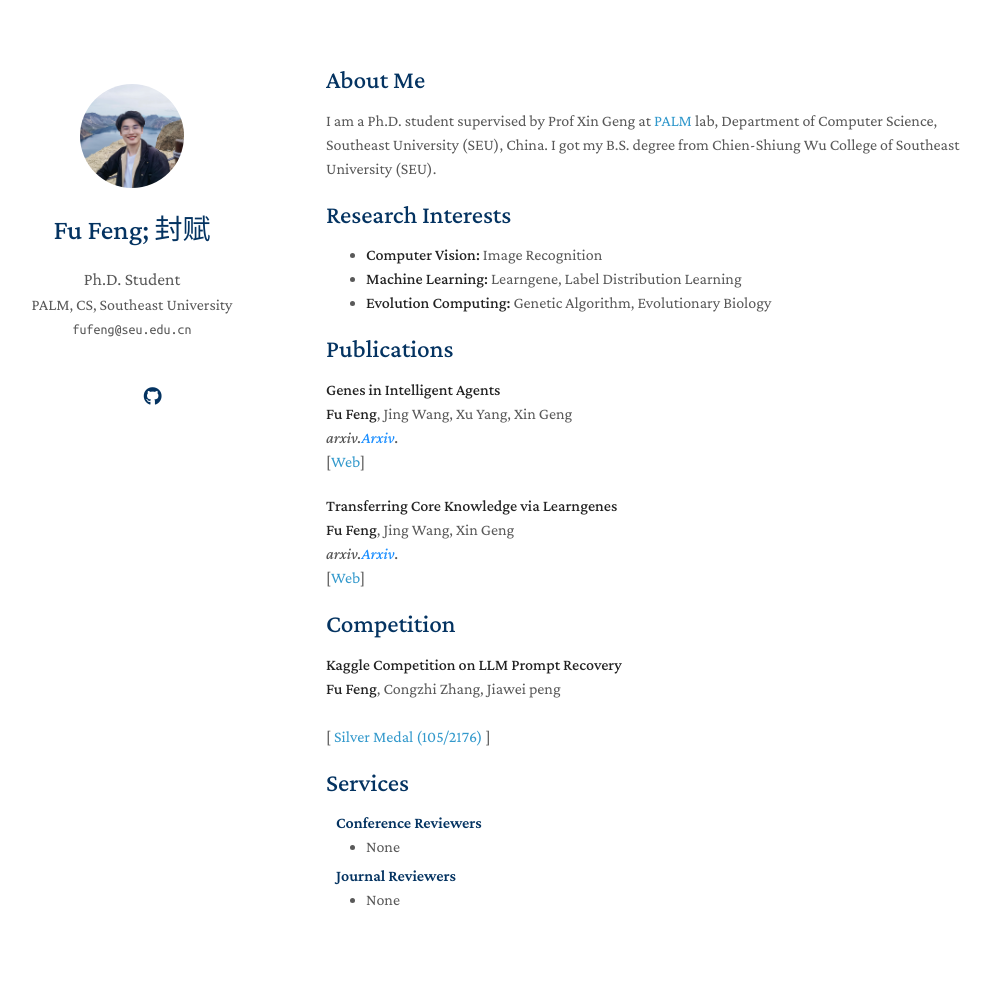
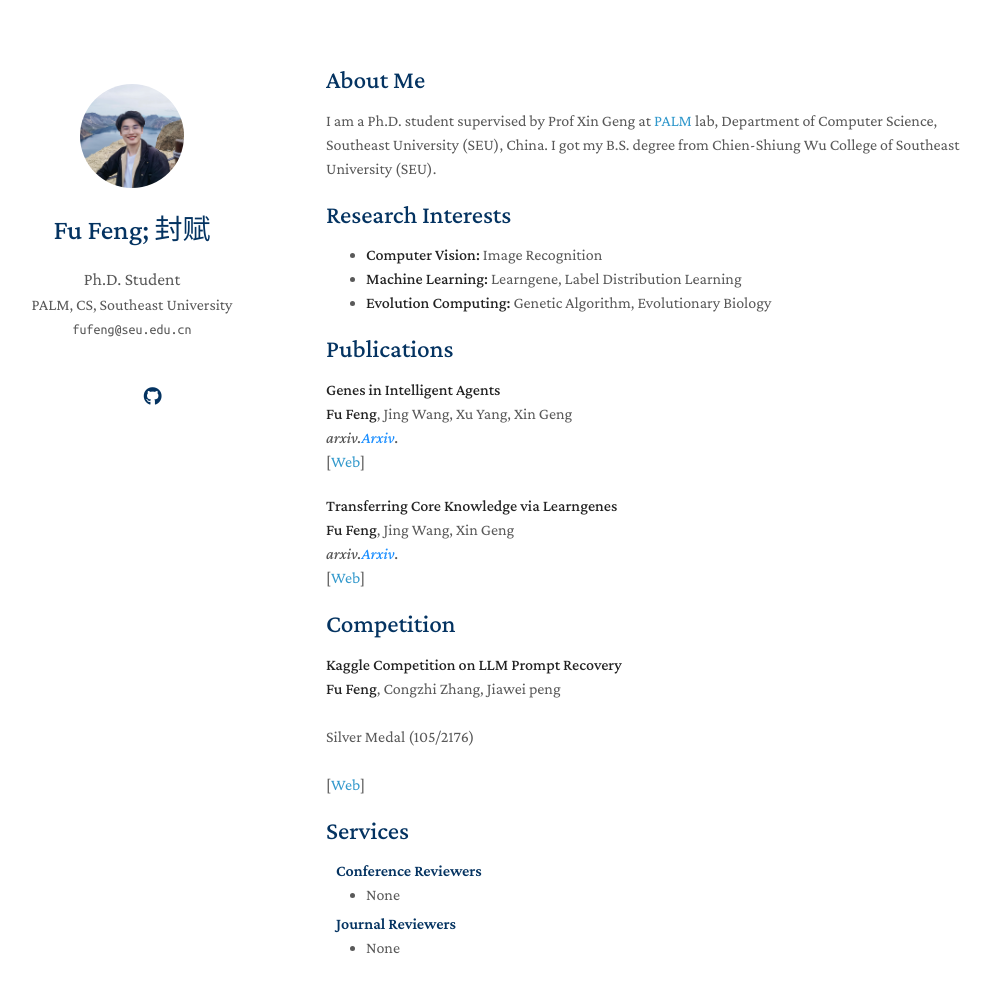
Before and after one commit to fu-feng/fu-feng.github.io, a Jekyll site: the page built from index.md, in a window 1280 px wide and 1054 px high. Shown: the top 993 px of the window, without its empty margins (144-1134 px from the left). Built offline with Jekyll 4.4.1, drawn with Linux system fonts in a browser that asks for light colours; nearby versions of some CDN libraries; a style sheet for code colours, icons or effects is not loaded; our own code applies the rules of GitHub Pages for plain Markdown files.

Commit message:
Update index.md

```diff
--- a/index.md
+++ b/index.md
@@ -46,7 +46,10 @@ I am a Ph.D. student supervised by Prof Xin Geng at [PALM](http://palm.seu.edu.c
 <strong>Fu Feng</strong>, Congzhi Zhang, Jiawei peng
 <br />
 <br />
-   [<a href="https://www.kaggle.com/competitions/llm-prompt-recovery/leaderboard"> Silver Medal (105/2176) </a>]
+Silver Medal (105/2176)
+<br />
+<br />
+   [<a href="https://www.kaggle.com/competitions/llm-prompt-recovery/leaderboard">Web</a>]
 <br/>
 </p>
 </div>
```
